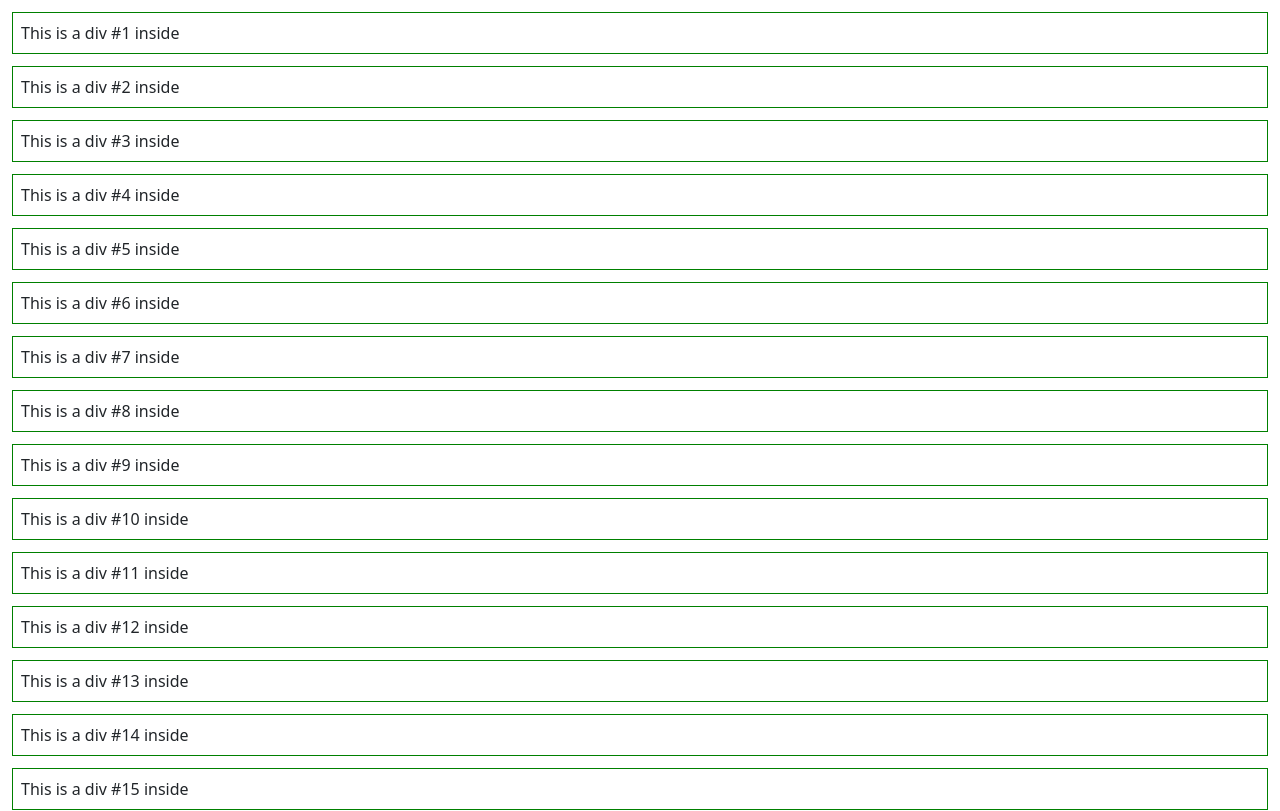
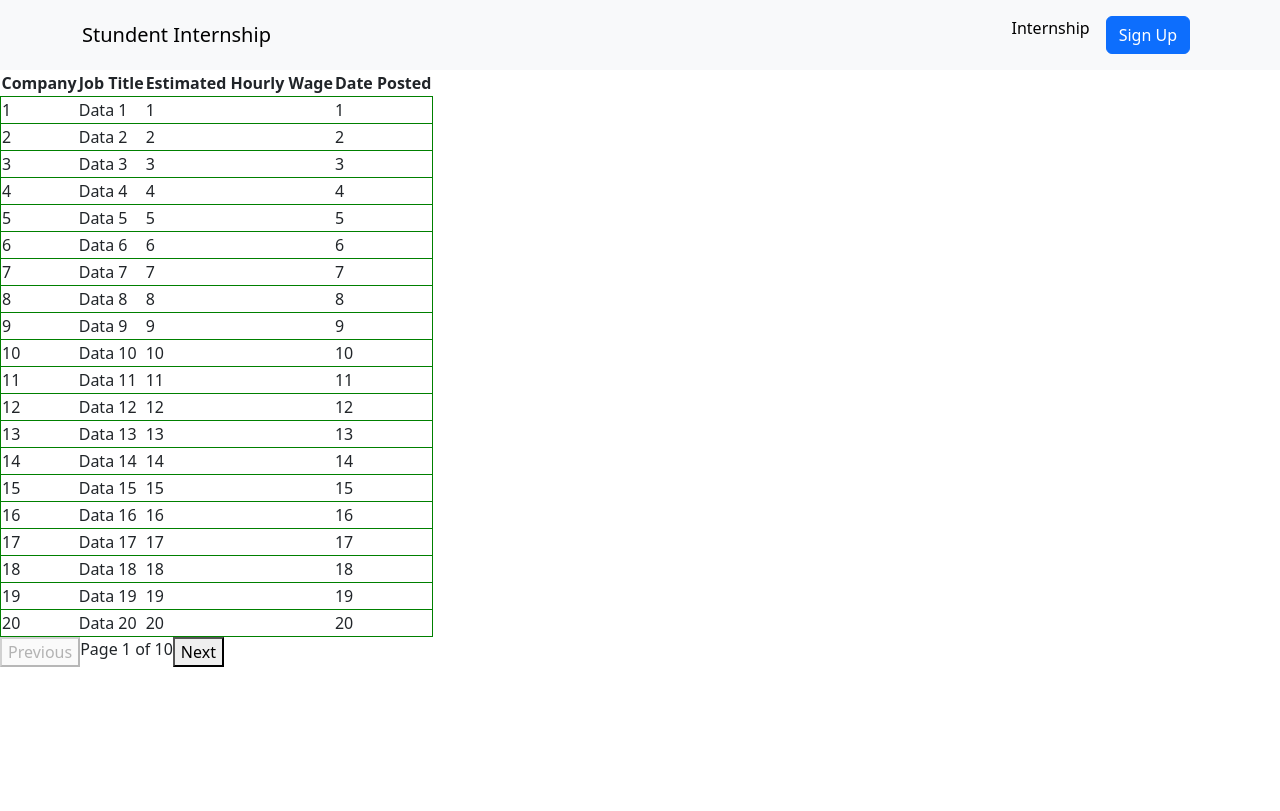
Before and after one commit to bram-n/Voyage, a React (Vite) app in the folder StudentBaseInternship/: page /internship in a window 1280 px wide. Shown: the top 811 px of the page. Built offline with nearby package versions, Linux system fonts and the light colour scheme; no server answers.

Commit message:
Updated code

```diff
--- a/StudentBaseInternship/package.json
+++ b/StudentBaseInternship/package.json
@@ -29,6 +29,6 @@
     "eslint-plugin-react-hooks": "^4.6.0",
     "eslint-plugin-react-refresh": "^0.4.1",
     "typescript": "^5.0.2",
-    "vite": "^4.4.0"
+    "vite": "^4.4.9"
   }
 }
--- a/StudentBaseInternship/src/Components/Scroll.tsx
+++ b/StudentBaseInternship/src/Components/Scroll.tsx
@@ -1,40 +1,77 @@
 import React, { useEffect, useState } from 'react';
-import InfiniteScroll from 'react-infinite-scroll-component';
 
-const style = {
+const tableStyle = {
     border: "1px solid green",
     margin: 12,
-    padding: 8
+    padding: 8,
 };
 
-const Scroll = () => {
-    const [hasMore, setHasMore] = useState(true);
-    const [dataSource, setDataSource] = useState(Array.from({ length: 20 }));
+const itemsPerPage = 20;
 
-    const fetchMoreData = () => {
-        if (dataSource.length < 200) {
-            setTimeout(() => {
-                setDataSource(prevData => prevData.concat(Array.from({ length: 20 })));
-            }, 500);
-        } else {
-            setHasMore(false);
+const ScrollTable = () => {
+    const [currentPage, setCurrentPage] = useState(1);
+    const [dataSource, setDataSource] = useState([]);
+
+    useEffect(() => {
+        // Generate data for the current page
+        const startIndex = (currentPage - 1) * itemsPerPage;
+        const endIndex = startIndex + itemsPerPage;
+        const newData = Array.from({ length: itemsPerPage }).map((_, index) => ({
+            company: startIndex + index + 1,
+            title: `Data ${startIndex + index + 1}`,
+            date:  startIndex + index + 1,
+            wage:  startIndex + index + 1,
+        }));
+        setDataSource(newData);
+    }, [currentPage]);
+
+    const totalPages = Math.ceil(200 / itemsPerPage);
+
+    const handleNextPage = () => {
+        if (currentPage < totalPages) {
+            setCurrentPage(currentPage + 1);
+        }
+    };
+
+    const handlePrevPage = () => {
+        if (currentPage > 1) {
+            setCurrentPage(currentPage - 1);
         }
     };
 
     return (
-        <div className="Scroll">
-            <InfiniteScroll
-                dataLength={dataSource.length}
-                next={fetchMoreData}
-                hasMore={hasMore}
-                loader={<p>Loading...</p>}
-            >
-                {dataSource.map((item, index) => (
-                    <div key={index} style={style}> This is a div #{index + 1} inside </div>
-                ))}
-            </InfiniteScroll>
+        <div className="ScrollTable">
+            <table>
+                <thead>
+                    <tr>
+                        <th>Company</th>
+                        <th>Job Title</th>
+                        <th>Estimated Hourly Wage</th>
+                        <th>Date Posted</th>
+                    </tr>
+                </thead>
+                <tbody>
+                    {dataSource.map((item) => (
+                        <tr key={item.company} style={tableStyle}>
+                            <td>{item.company}</td>
+                            <td>{item.title}</td>
+                            <td>{item.wage}</td>
+                            <td>{item.date}</td>
+                        </tr>
+                    ))}
+                </tbody>
+            </table>
+            <div className="pagination">
+                <button onClick={handlePrevPage} disabled={currentPage === 1}>
+                    Previous
+                </button>
+                <span>Page {currentPage} of {totalPages}</span>
+                <button onClick={handleNextPage} disabled={currentPage === totalPages}>
+                    Next
+                </button>
+            </div>
         </div>
     );
 };
 
-export default Scroll;
+export default ScrollTable;
--- a/StudentBaseInternship/src/Pages/Internship.tsx
+++ b/StudentBaseInternship/src/Pages/Internship.tsx
@@ -1,8 +1,12 @@
 import React from 'react'
 import Scroll from '../Components/Scroll'
+import NavBar from '../Components/NavBar'
 
 export default function Internship() {
   return (
+    <>
+    <NavBar/>
     <Scroll/>
+    </>
   )
 }
```
Also changed, not shown: 1 other file (tests, documents, lock files or other folders).
